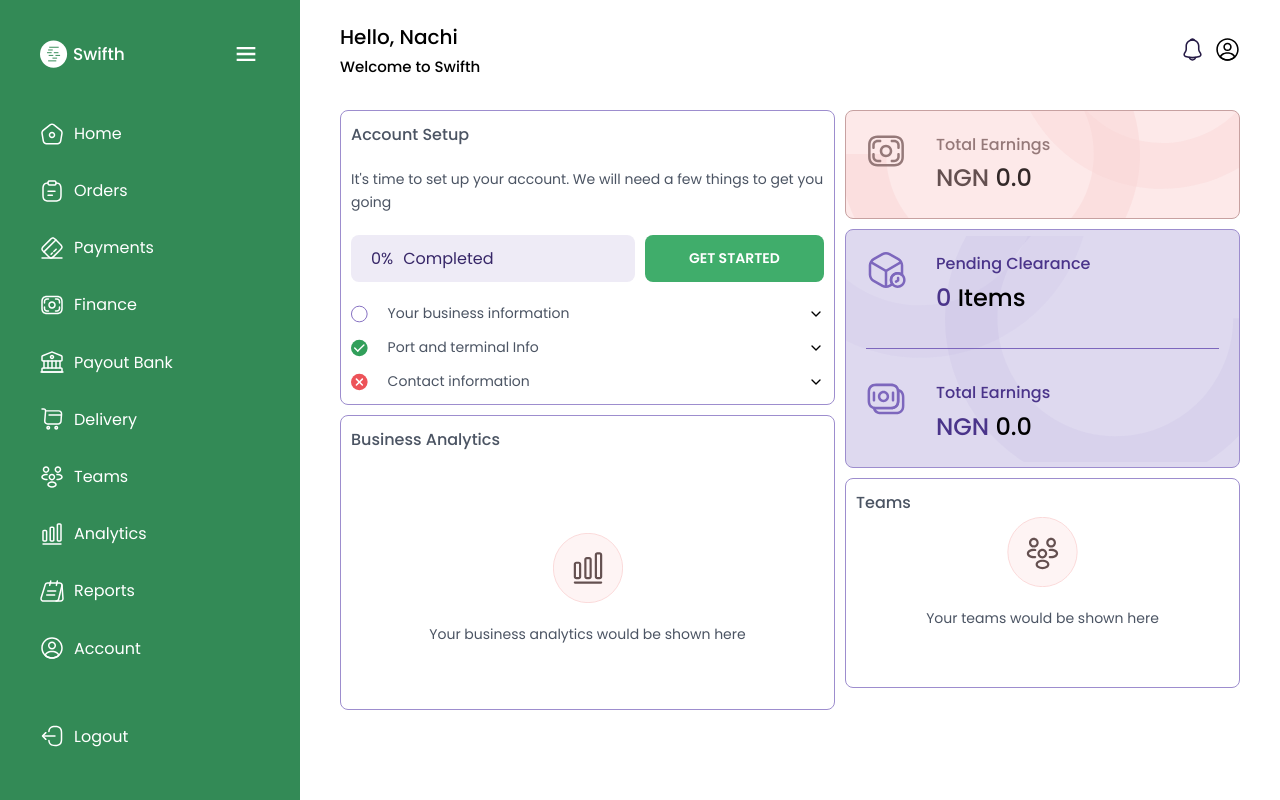
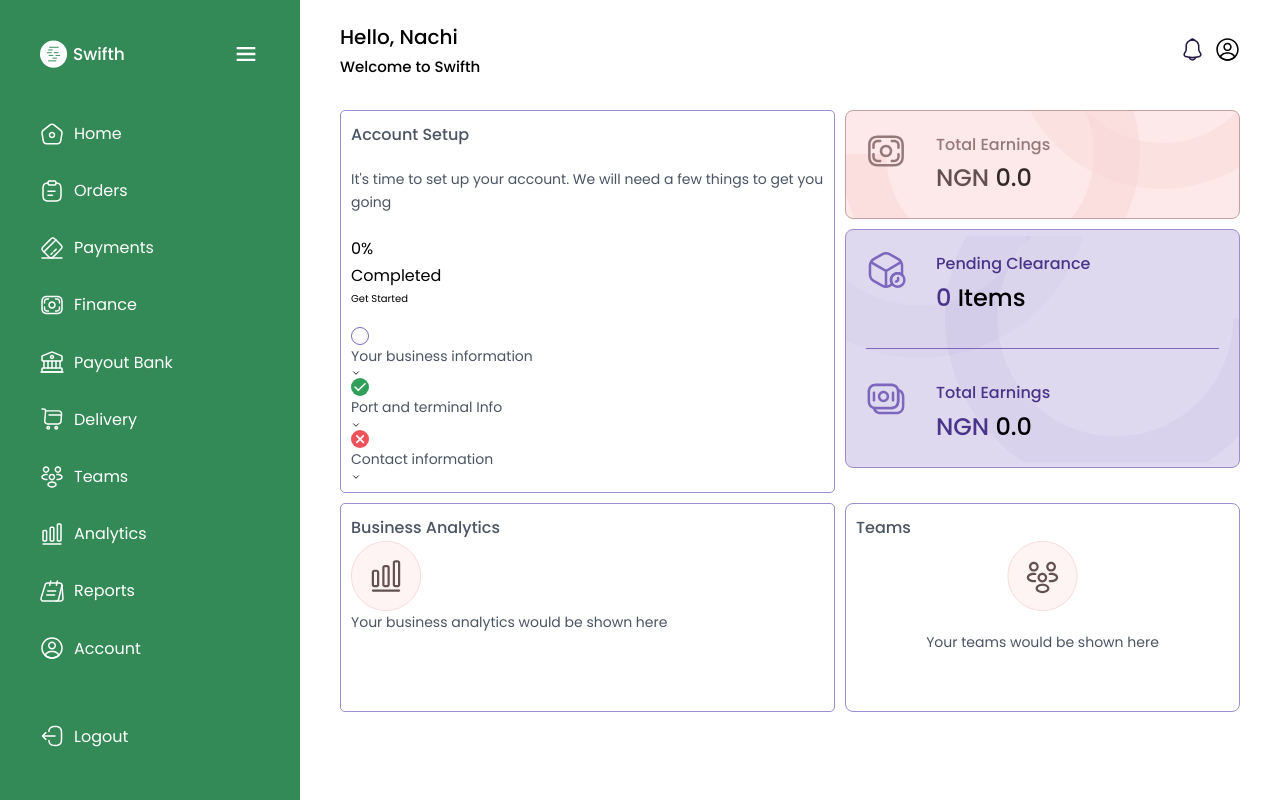
Before and after one commit to projects-for-clients/swifth, a React (Vite) app: page /dashboard in a window 1280 px wide. Built offline with nearby package versions, Linux system fonts and the light colour scheme.

Commit message:
working on onboarding steps

```diff
--- a/src/container/dashboard/home.tsx
+++ b/src/container/dashboard/home.tsx
@@ -16,8 +16,8 @@ function home() {
       <Header title="Hello, Nachi" subTitle="Welcome to Swifth" />
 
       <div className="dashboard__home">
-        <section className="home__left">
-          <div className="home__left-item">
+        <section className="grid auto-cols-auto">
+          <div className="rounded-lg p-4 border border-color-purple-light grid gap-8">
             <h2 className="heading3">Account Setup</h2>
             <p className="text">
               It's time to set up your account. We will need a few things to get
@@ -55,18 +55,6 @@ function home() {
               </div>
             </div>
           </div>
-          <div className="home__left-item">
-            <div>
-              <h2 className="heading3">Business Analytics</h2>
-
-              <div className="left-item__content">
-                <AnalyticsSvg />
-                <p className="text">
-                  Your business analytics would be shown here
-                </p>
-              </div>
-            </div>
-          </div>
         </section>
         <section className="home__right">
           <div className="home__right-item--1">
@@ -99,6 +87,23 @@ function home() {
               </div>
             </div>
           </div>
+        </section>
+        <section className="home__left">
+          <div className="rounded-lg p-4 border border-color-purple-light grid gap-8">
+            <div>
+              <h2 className="heading3">Business Analytics</h2>
+
+              <div className="left-item__content">
+                <AnalyticsSvg />
+                <p className="text">
+                  Your business analytics would be shown here
+                </p>
+              </div>
+            </div>
+          </div>
+        </section>
+
+        <section className="home__right">
           <div className="home__right-item">
             <div>
               <h2 className="heading3"> Teams</h2>
--- a/src/sass/components/dashboard/home.scss
+++ b/src/sass/components/dashboard/home.scss
@@ -30,9 +30,10 @@
 
         &__progress {
           background-color: $color-purple-light-1;
-          padding: 1rem 2rem;
+          padding: 0 2rem;
           border-radius: $border-radius;
           display: flex;
+          align-items: center;
           gap: 1rem;
           color: $color-tertiary;
         }
--- a/src/sass/pages/dashboard.scss
+++ b/src/sass/pages/dashboard.scss
@@ -40,11 +40,11 @@
 
   //RESPONSIVENESS
 
-  @include respond(tab){
+  @include respond(tab-land){
 
-    // &__home--mobile{
-    //   background-color: red;
-    // }
+    &__home--mobile{
+      background-color: red;
+    }
 
     &__home{
       grid-template-columns: auto;
--- a/tailwind.config.cjs
+++ b/tailwind.config.cjs
@@ -2,7 +2,30 @@
 module.exports = {
   content: ['./src/**/*.{js,jsx,ts,tsx}'],
   theme: {
-    extend: {},
+    extend: {
+      colors: {
+        'color-primary': '#40AD6B',
+        'color-primary-dark': '#338A56',
+
+        'color-tertiary': '#372768',
+
+        'color-white': '#fff',
+        'color-black': '#000',
+        'color-dark': '#0c1018bf',
+
+        'color-grey': '#D2D4D8',
+        'color-grey-1': '#d2d4d84d',
+        'color-grey-2': '#D9EFE1',
+        'color-grey-3': '#4B5463',
+
+        'color-purple-light': '#9D8DCE',
+        'color-purple-light-1': '#EEEBF6',
+        'color-purple': '#4A348A',
+
+        'color-red-light': '#C7A1A1',
+        'color-red-light-1': '#FDE9E9',
+      },
+    },
+    plugins: [],
   },
-  plugins: [],
 };
```
